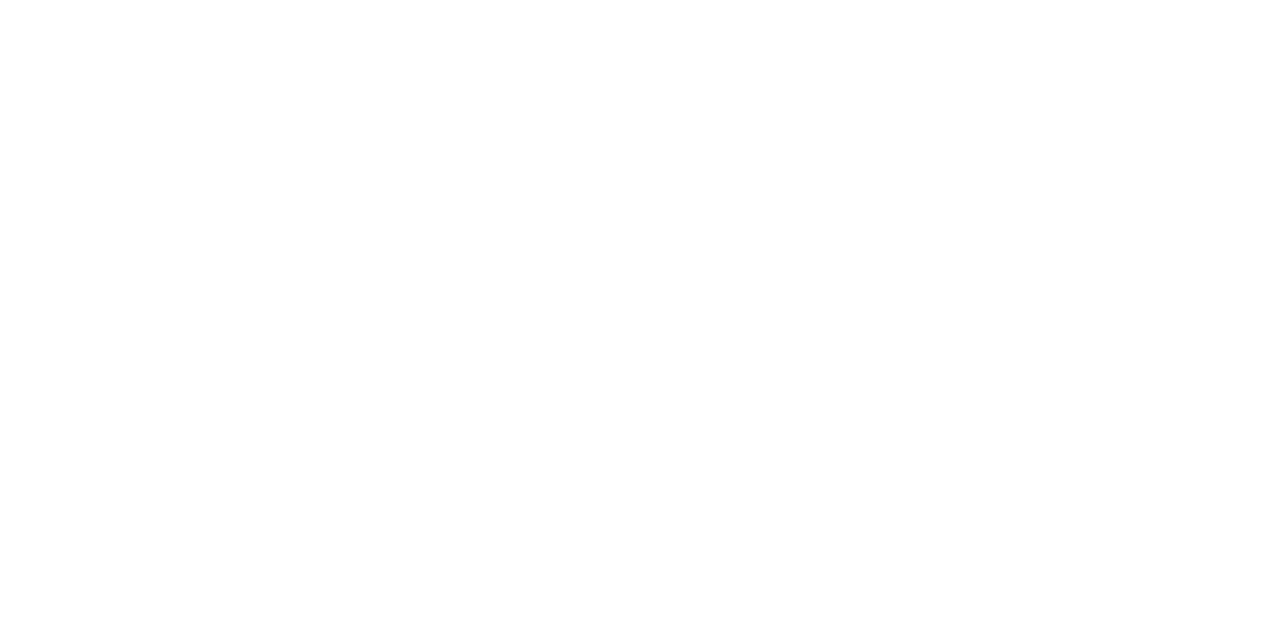
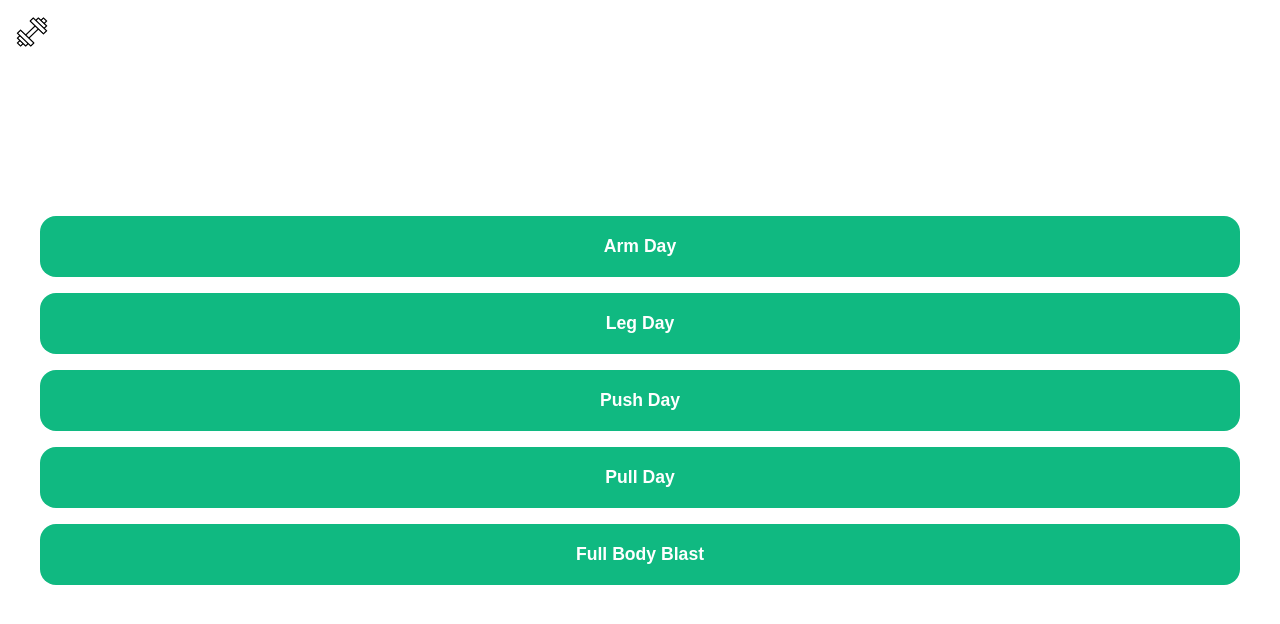
Before and after one commit to Keenan-Nicholson/super-simple-workout-tracker, a React (Vite) app: page /LogWorkout in a window 1280 px wide. Before the commit this address had no page. Shown: the top 624 px of the page. Built offline with nearby package versions, Linux system fonts and the light colour scheme.

Commit message:
LogWorkouts mocked

```diff
--- a/src/App.tsx
+++ b/src/App.tsx
@@ -1,13 +1,19 @@
-import { Routes, Route } from 'react-router-dom';
-import { CreateWorkout } from './routes/CreateWorkout';
-import { HomeScreen } from './routes/HomeScreen';
+import { Routes, Route } from "react-router-dom";
+import { CreateWorkout } from "./routes/CreateWorkout";
+import { HomeScreen } from "./routes/HomeScreen";
+import { LogWorkout } from "./routes/LogWorkout";
+import { HomeButton } from "./Components/HomeButton";
 
 function App() {
   return (
-    <Routes>
-      <Route path="/" element={<HomeScreen />} />
-      <Route path="/CreateWorkout/" element={<CreateWorkout />} />
-    </Routes>
+    <div>
+      <HomeButton />
+      <Routes>
+        <Route path="/" element={<HomeScreen />} />
+        <Route path="/CreateWorkout/" element={<CreateWorkout />} />
+        <Route path="/LogWorkout/" element={<LogWorkout />} />
+      </Routes>
+    </div>
   );
 }
 
--- /dev/null
+++ b/src/Components/HomeButton.tsx
@@ -0,0 +1,12 @@
+import { useNavigate } from "react-router-dom";
+import "../App.css";
+
+export const HomeButton = () => {
+  const navigate = useNavigate();
+
+  return (
+    <button className="home-icon-button" onClick={() => navigate("/")}>
+      <img src="/dumbbell.png" alt="Back to Home" />
+    </button>
+  );
+};
--- a/src/routes/CreateWorkout.tsx
+++ b/src/routes/CreateWorkout.tsx
@@ -1,5 +1,4 @@
 import { useState } from "react";
-import { useNavigate } from "react-router-dom";
 import "../App.css";
 
 interface Exercise {
@@ -8,7 +7,6 @@
 }
 
 export const CreateWorkout = () => {
-  const navigate = useNavigate();
   const [workoutName, setWorkoutName] = useState("");
   const [exercises, setExercises] = useState<Exercise[]>([]);
   const [exerciseInput, setExerciseInput] = useState("");
@@ -34,10 +32,7 @@
   };
 
   return (
-    <div className="create-workout-screen">
-      <button className="home-icon-button" onClick={() => navigate("/")}>
-        <img src="/dumbbell.png" alt="Back to Home" />
-      </button>
+    <div className="home-screen">
       <h1 className="title">Create Workout</h1>
 
       <input
--- a/src/routes/HomeScreen.tsx
+++ b/src/routes/HomeScreen.tsx
@@ -6,9 +6,6 @@
 
   return (
     <div className="home-screen">
-      <button className="home-icon-button" onClick={() => navigate("/")}>
-        <img src="/dumbbell.png" alt="Back to Home" />
-      </button>
       <h1 className="title">Super Simple Workout Tracker</h1>
       <div className="button-container">
         <button
--- /dev/null
+++ b/src/routes/LogWorkout.tsx
@@ -0,0 +1,66 @@
+import { useNavigate } from "react-router-dom";
+import "../App.css";
+import { useEffect, useState } from "react";
+
+// // A) Fetch all workout plans
+// const workoutPlans = async () => {
+//   try {
+//     const response = await fetch("api/workout-plans/", {
+//       method: "GET",
+//       headers: {
+//         "Content-Type": "application/json",
+//       },
+//     });
+
+//     const result = await response.json();
+//     return result;
+//   } catch (error) {
+//     console.error("Error fetching workout plans:", error);
+//   }
+// };
+
+type WorkoutPlan = {
+  id: number;
+  name: string;
+};
+
+const fakeData = [
+  { id: 1, name: "Arm Day" },
+  { id: 2, name: "Leg Day" },
+  { id: 3, name: "Push Day" },
+  { id: 4, name: "Pull Day" },
+  { id: 5, name: "Full Body Blast" },
+];
+
+const fakeExerciseData = [
+    { id: 1, name: "Push Ups" },
+    { id: 2, name: "Squats" },
+    { id: 3, name: "Deadlifts" },
+    { id: 4, name: "Bench Press" },
+    { id: 5, name: "Pull Ups" },
+    ];
+
+export const LogWorkout = () => {
+  const navigate = useNavigate();
+  const [workouts, setWorkouts] = useState<WorkoutPlan[]>([]);
+
+  useEffect(() => {
+    setWorkouts(fakeData);
+  }, []);
+
+  return (
+    <div className="home-screen">
+      <div className="button-container">
+        {workouts.map((workout) => (
+          <button
+            key={workout.id}
+            className="home-button log-button"
+            onClick={() => navigate(`/LogWorkout/${workout.id}`)}
+          >
+            {workout.name}
+          </button>
+        ))}
+      </div>
+    </div>
+  );
+};
```
Also changed, not shown: src/Components/Workout.tsx (added, +8 -0 lines).
